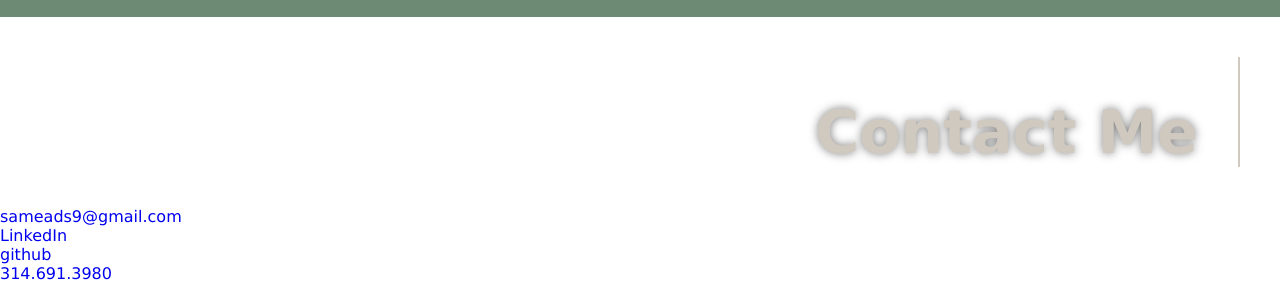
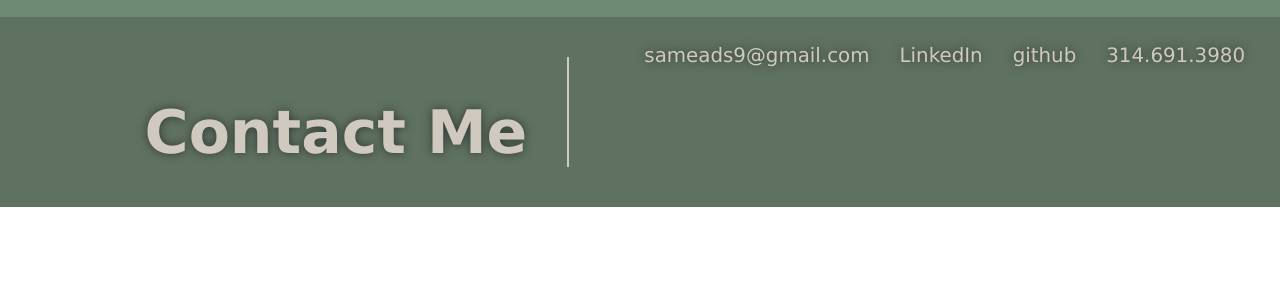
Before and after one commit to sarameadows/portfolio, a plain HTML site: page index.html in a window 1280 px wide. Shown: the part 1225-1508 px from the top of the page. After the commit the page ends 1432 px from the top, so only its background shows below. Drawn offline with Linux system fonts and the light colour scheme.

Commit message:
begin css style of contact me

```diff
--- a/assets/css/style.css
+++ b/assets/css/style.css
@@ -149,3 +149,40 @@ header nav ul li a {
     border-radius: 30px;
     flex:content;
 }
+
+/* Contact Me Section Styles */
+.contact {
+    background-color: var(--third-color);
+    color: var(--first-color);
+    display: flex;
+    flex-wrap: wrap;
+}
+
+.links {
+    color: var(--first-color);
+    margin: 7px 0;
+    text-align: center;
+    justify-content: center;
+    align-items: center;
+    display: block;
+    box-sizing: border-box;
+
+}
+
+.links ul {
+    display: flex;
+    flex-wrap: wrap;
+    justify-content: space-between;
+    align-items: center;
+    list-style: none;
+    padding: 20px;
+}
+
+.links ul li a {
+    text-decoration: none;
+    color: var(--first-color);
+    padding: 10px 15px;
+    font-weight: lighter;
+    font-size: 1.55vw;
+    text-shadow: 0 0 10px rgba(0, 0, 0, .50);
+}
```
